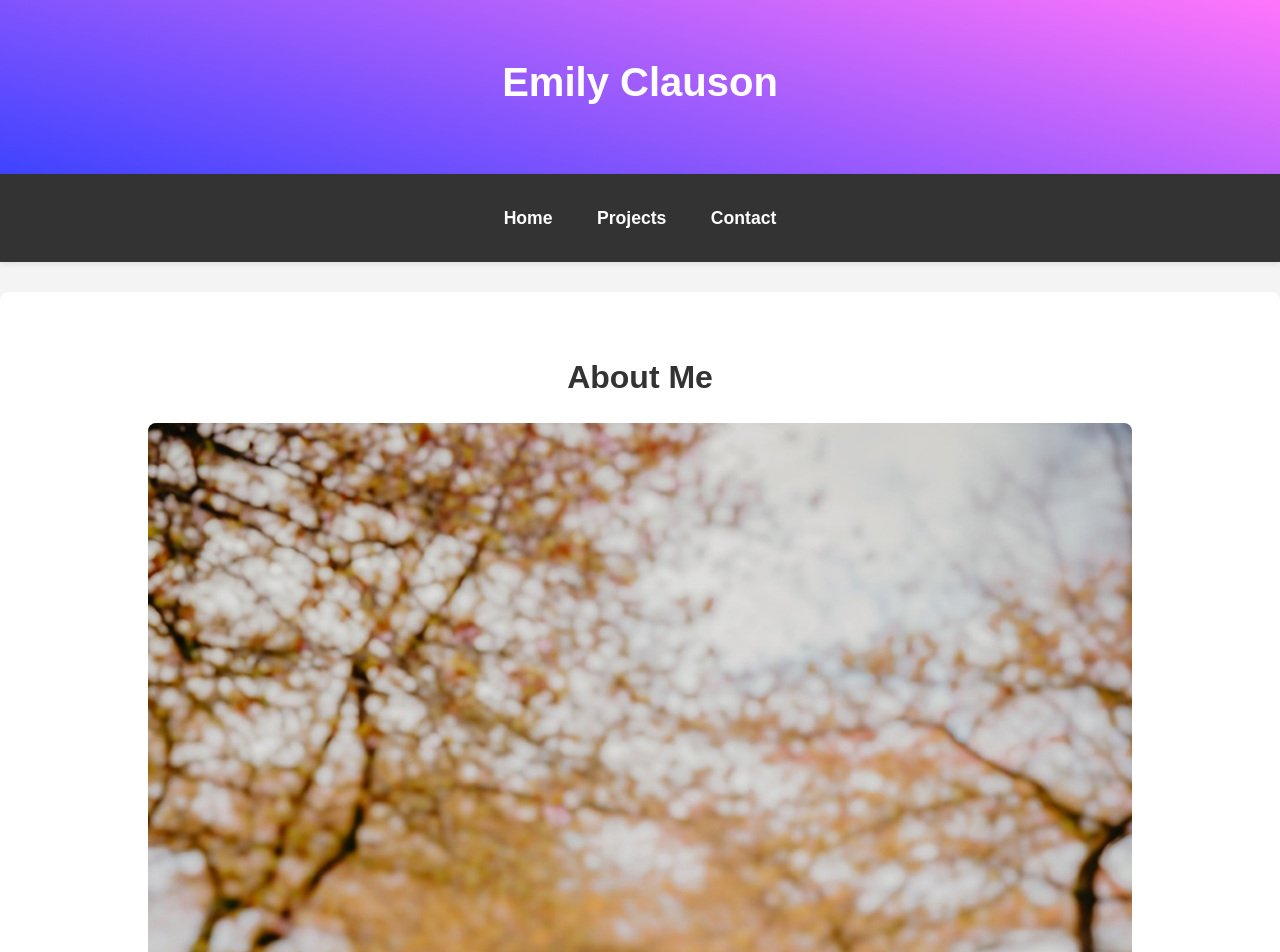
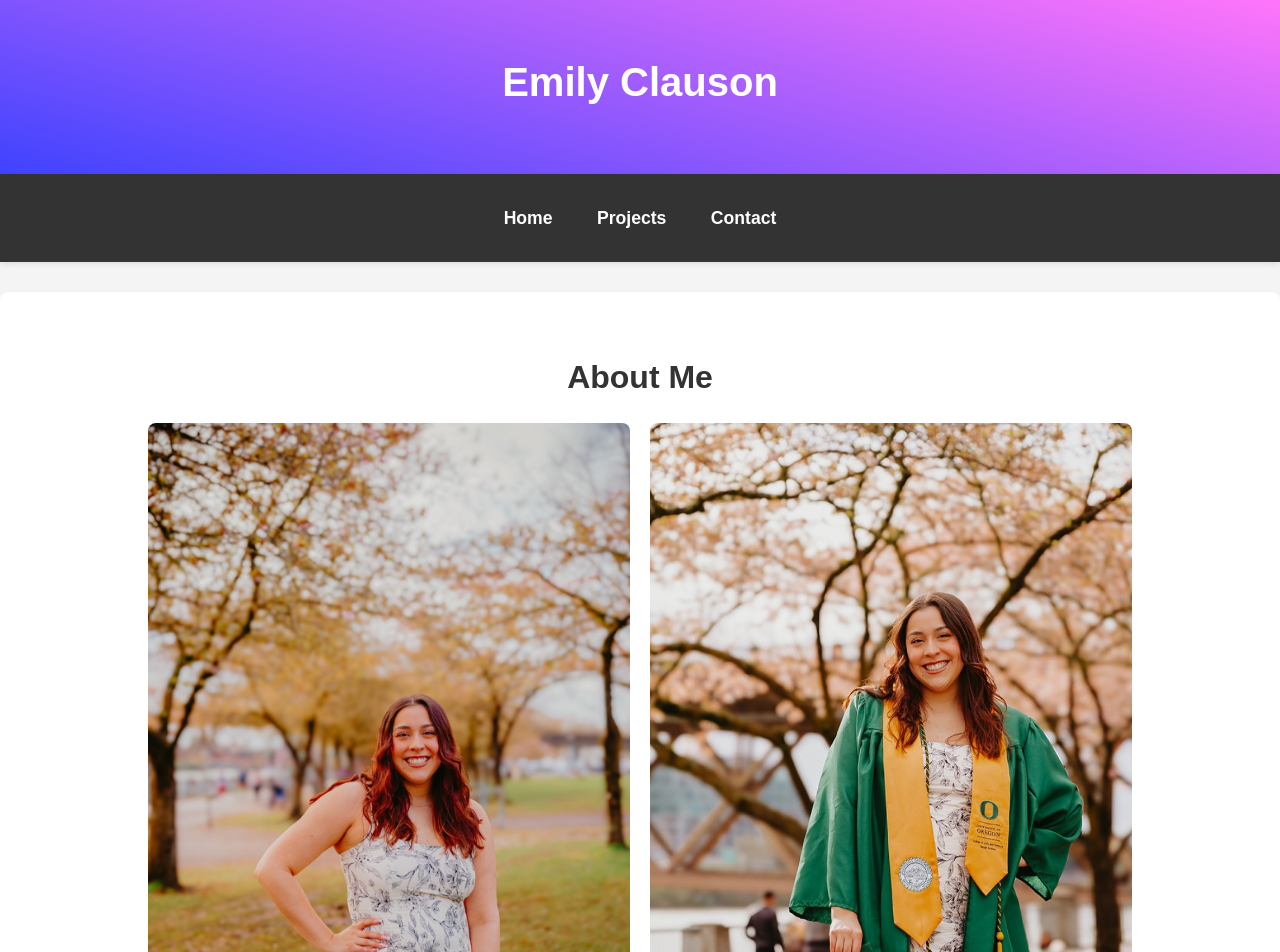
Before and after one commit to emclauson/emclauson.github.io, a plain HTML site: page index.html in a window 1280 px wide. Shown: the top 952 px of the page. Drawn offline with Linux system fonts and the light colour scheme.

Commit message:
pictures

```diff
--- a/index.html
+++ b/index.html
@@ -26,7 +26,10 @@
     <section class="intro">
         <div class="container">
             <h2>About Me </h2>
-            <img src="/images/linkedin.jpg" alt="Emily Clauson">
+            <div class="image-row">
+                <img src="/images/linkedin.JPG" alt="Emily Clauson">
+                <img src="/images/Grad.JPG" alt="Emily Clauson in Graduation Stuff">
+            </div>
             <p>This is my personal website hosted with GitHub Pages! Here you can find information about my projects, skills, and how to contact me.</p>
         </div>
     </section>
--- a/styles.css
+++ b/styles.css
@@ -156,5 +156,21 @@ footer p {
 img {
     max-width: 100%;
     height: auto;
-    border-radius: 8px; /* optional rounded corners */
+    border-radius: 8px;
+    display: block;
 }
+.image-row {
+    display: flex;
+    justify-content: center;  /* centers them horizontally */
+    gap: 20px;                /* space between images */
+    flex-wrap: wrap;          /* allows wrapping on small screens */
+}
+
+.image-row img {
+    width: 45%;               /* adjust to your liking */
+    max-width: 100%;         /* optional: limits image size */
+    height: auto;
+    flex: 1;
+    object-fit: cover;
+    border-radius: 8px;       /* optional: rounded corners */
+}
```
